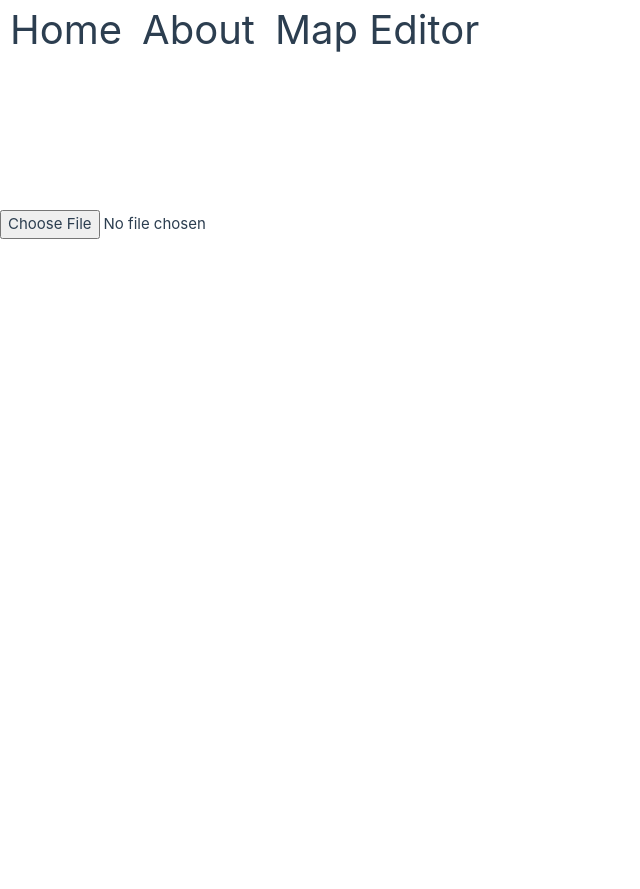
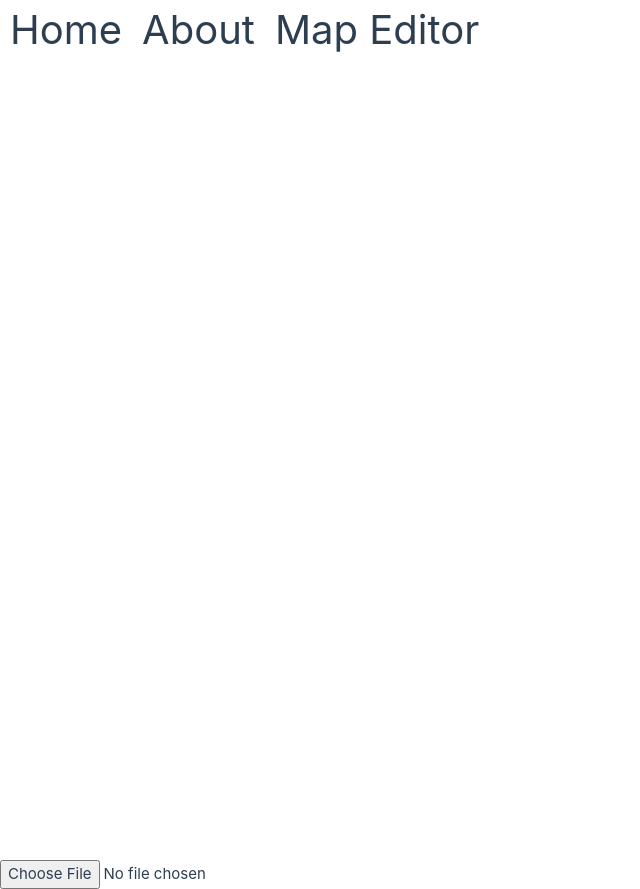
Before and after one commit to 46768/BD-Map, a Vue app in the folder bd-map/: page /mapdev in a window 1280 px wide. Shown: the whole page, without its empty margins (0-640 px from the left). Before the commit the page ends 800 px from the top, so only its background shows below. Built offline with nearby package versions, Linux system fonts and the light colour scheme.

Commit message:
dynamic canvas size

```diff
--- a/bd-map/src/components/Map.vue
+++ b/bd-map/src/components/Map.vue
@@ -1,17 +1,76 @@
 <script setup lang="ts">
-	import { ref, onMounted, onBeforeUnmount } from 'vue'
-	import type { CanvasCoord } from '../definitions/canvas'
+	import { ref, useTemplateRef, computed, onMounted, onBeforeUnmount } from 'vue'
+	import type { CanvasCoord, IShapeData } from '../definitions/canvas'
 	import useCanvas from './useCanvas.vue'
 
-	const cvsCoord = ref<CanvasCoord>({x: 0, y: 0})
-	const cvsCtx = ref<CanvasRenderingContext2D | null>()
+	const cvsRef = useTemplateRef("use-cvs")
+	const cvsCoord = computed(() => {return cvsRef.value?.position})
+	const cvsCtx = computed(() => {return cvsRef.value?.ctx})
 	const wHeight = ref<number>(window.innerHeight)
 	const wWidth = ref<number>(window.innerWidth)
 
+	const iShapeData = ref<IShapeData[]>([])
+
+	function CanvasCoord(x: number, y: number): CanvasCoord {
+		return { x: x, y: y }
+	}
+
 
 	function drawBackground(ctx: CanvasRenderingContext2D, r: number, g: number, b: number) {
+		ctx.fillStyle = `rgb(${r}, ${g}, ${b})`
 		ctx.fillRect(0, 0, wWidth.value, wHeight.value)
 	}
+
+	function drawLine(ctx: CanvasRenderingContext2D, start: CanvasCoord, end: CanvasCoord, strokeStyle: string) {
+		ctx.strokeStyle = strokeStyle
+		ctx.beginPath()
+		ctx.moveTo(start.x, start.y)
+		ctx.lineTo(end.x, end.y)
+		ctx.stroke()
+	}
+
+	function drawShape(ctx: CanvasRenderingContext2D, shapeData: number[]) {
+		if (shapeData.length % 2 != 0) {console.error("shapeData Invalid"); return;}
+
+		ctx.beginPath()
+		ctx.moveTo(shapeData[0], shapeData[1])
+		for (let i = 1; i < (shapeData.length/2); i++) {
+			ctx.lineTo(shapeData[2*i], shapeData[(2*i)+1])
+		}
+		ctx.lineTo(shapeData[0], shapeData[1])
+		ctx.fill()
+	}
+
+	function drawCanvas() {
+		if (cvsCtx.value) {
+			const ctx: CanvasRenderingContext2D = cvsCtx.value
+
+			const lineGap: number = 32
+			const cH: number = ctx.canvas.width
+			const cW: number = ctx.canvas.height
+
+			drawBackground(cvsCtx.value, 0, 204, 102)
+
+			for (let lX = 0; lX < cW+lineGap; lX+=lineGap) {
+				drawLine(
+				ctx,
+				CanvasCoord(lX+(cvsCoord.value.x%lineGap), 0),
+				CanvasCoord(lX+(cvsCoord.value.x%lineGap), cH),
+				"rgba(70, 70, 70, 0.25"
+				)
+			}
+			for (let lY = 0; lY < cH+lineGap; lY+=lineGap) {
+				drawLine(
+				ctx,
+				CanvasCoord(0, lY+(cvsCoord.value.y%lineGap)),
+				CanvasCoord(cW, lY+(cvsCoord.value.y%lineGap)),
+				"rgba(70, 70, 70, 0.25)"
+				)
+			}
+		}
+	}
+
+	drawCanvas()
 
 
 	function updateWDim() {
@@ -28,6 +87,5 @@
 </script>
 
 <template>
-	<useCanvas class="fixed top-0 left-0" :width="wWidth" :height="wHeight"
-	:position="cvsCoord" :ctx="cvsCtx"/>
+	<useCanvas class="fixed top-0 left-0" :width="wWidth" :height="wHeight" ref="use-cvs"/>
 </template>
--- a/bd-map/src/components/useCanvas.vue
+++ b/bd-map/src/components/useCanvas.vue
@@ -8,8 +8,8 @@
 	const position = ref<CanvasCoord>({x: 0, y: 0})
 	const cvsRef = ref<HTMLCanvasElement | null>()
 	const ctx = ref<CanvasRenderingContext2D | null>()
-	const height = ref<number>(10)
-	const width = ref<number>(10)
+	const height = ref<number>(props.height)
+	const width = ref<number>(props.width)
 	const dragging = ref<boolean>(false)
 	function handleMUp() {
 		dragging.value = false
@@ -31,11 +31,18 @@
 			ctx.value = newRef.getContext("2d")
 		}
 	})
-	watch(() => props.width, (newWidth) => width.value = newWidth)
-	watch(() => props.height, (newHeight) => height.value = newHeight)
+	watch(() => props.width, (newWidth) => {
+		width.value = newWidth
+		console.log(`new width: ${newWidth}`)
+	})
+	watch(() => props.height, (newHeight) => {
+		height.value = newHeight
+		console.log(`new height: ${newHeight}`)
+	})
 	defineExpose({ position, ctx })
 </script>
 
 <template>
-	<canvas ref="csvRef" @mouseup="handleMUp" @mousedown="handleMDown" @mousemove="handleMMove"></canvas>
+	<canvas ref="csvRef" @mouseup="handleMUp" @mousedown="handleMDown" @mousemove="handleMMove"
+		:width="width" :height="height"></canvas>
 </template>
--- a/bd-map/src/definitions/canvas.d.ts
+++ b/bd-map/src/definitions/canvas.d.ts
@@ -2,3 +2,8 @@ export interface CanvasCoord {
 	x: number
 	y: number
 }
+
+export interface IShapeData {
+	shapeDrawn: number[]
+	shapeHitbox: number[]
+}
--- a/bd-map/src/views/HomeView.vue
+++ b/bd-map/src/views/HomeView.vue
@@ -25,13 +25,5 @@
 </script>
 
 <template>
-	<Map
-	:source="0"
-	:target="0"
-	:current-loc="[0,0]"
-	:current-layer="0"
-	:graph-c-s-v="graphData"
-	:translation-c-s-v="translationData"
-	:graphic-c-s-v="graphicData"
-	class="fixed top-0 left-0"/>
+	<Map class="fixed top-0 left-0"/>
 </template>
```
